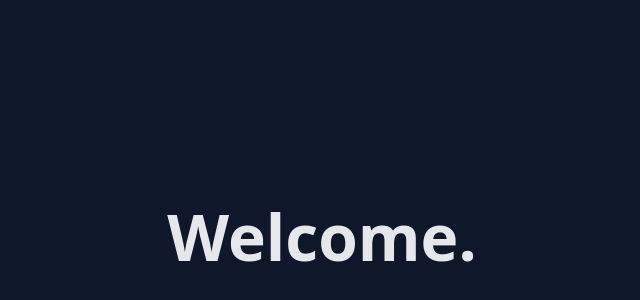
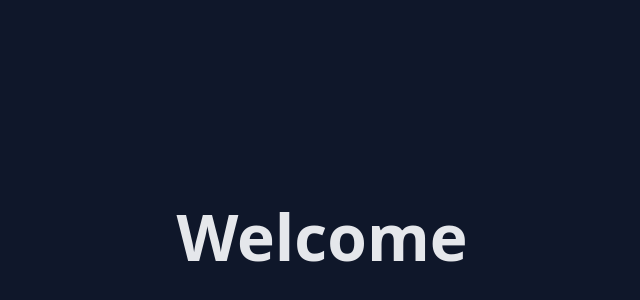
Before and after one commit to slr01/slr, a plain HTML site: page index.html in a window 1280 px wide. Shown: the part 164-464 px from the top of the page, without its empty margins (318-958 px from the left). Drawn offline with Linux system fonts and the light colour scheme.

Commit message:
Update title and heading in index.html

```diff
--- a/index.html
+++ b/index.html
@@ -2,7 +2,7 @@
 <html lang="en">
 <head>
   <meta charset="UTF-8" />
-  <title>Hello World</title>
+  <title>slr</title>
   <meta name="viewport" content="width=device-width, initial-scale=1" />
   <style>
     body {
@@ -23,6 +23,6 @@
   </style>
 </head>
 <body>
-  <h1>Welcome.</h1>
+  <h1>Welcome</h1>
 </body>
 </html>
```
